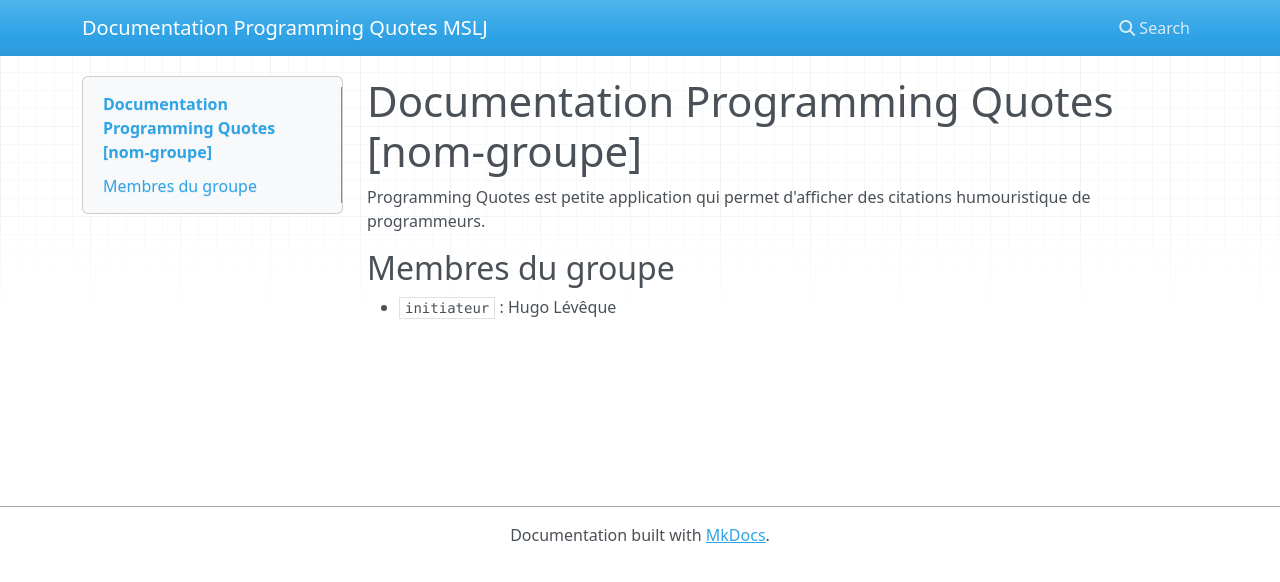
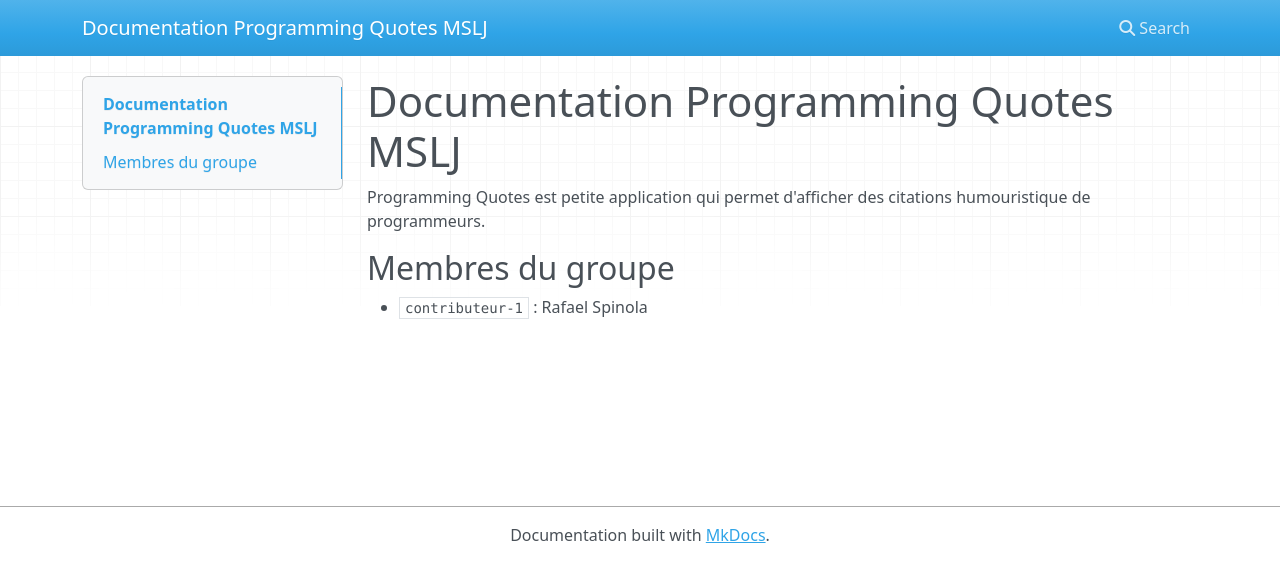
Before and after one commit to efrei-git/quotes-docs-mslj, an MkDocs documentation site: the page built from docs/index.md, in a window 1280 px wide. Shown: the top 582 px of the page. Built offline with MkDocs 1.6.1, drawn with Linux system fonts in a browser that asks for light colours; nearby versions of some CDN libraries.

Commit message:
Complete index.md and README.md (Contributor 1)

```diff
--- a/docs/index.md
+++ b/docs/index.md
@@ -1,7 +1,7 @@
-# Documentation Programming Quotes [nom-groupe]
+# Documentation Programming Quotes MSLJ
 
 Programming Quotes est petite application qui permet d'afficher des citations humouristique de programmeurs.
 
 ## Membres du groupe
 
-- `initiateur` : Hugo Lévêque
+- `contributeur-1` : Rafael Spinola
```
Also changed, not shown: README.md (+2 -2 lines).
